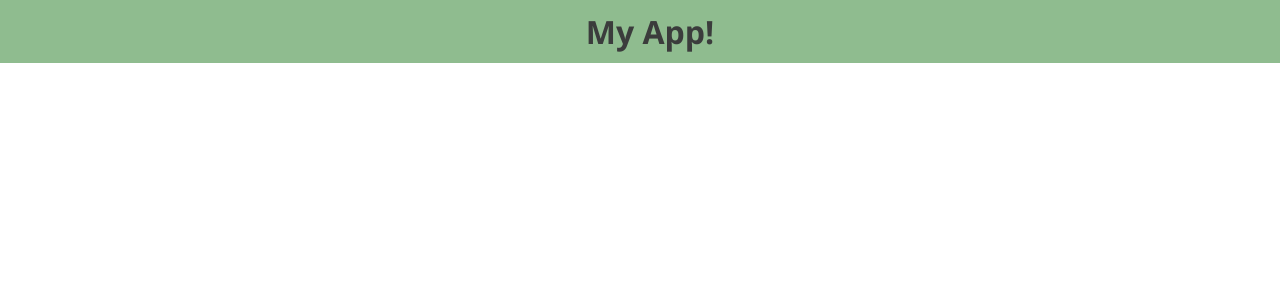
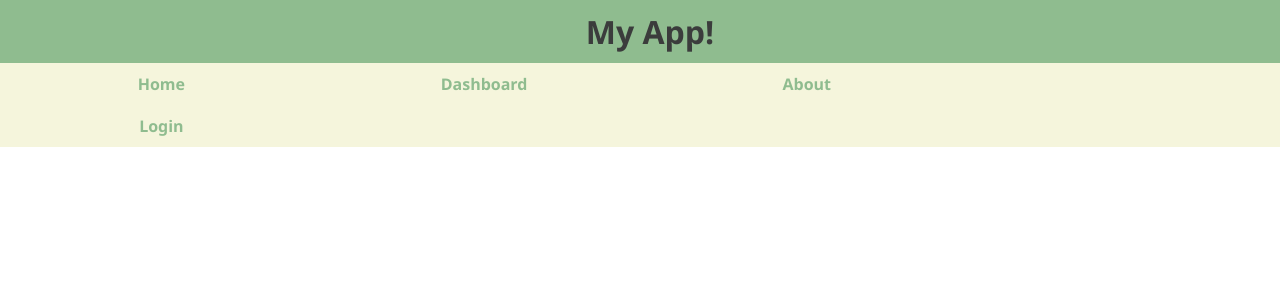
Before and after one commit to learn-co-curriculum/react-ts-react-router-code-along, a React (Create React App) app: page / in a window 1280 px wide. Shown: the top 300 px of the page. Built offline with nearby package versions, Linux system fonts and the light colour scheme.

Commit message:
update links section

```diff
--- a/src/index.css
+++ b/src/index.css
@@ -12,3 +12,22 @@
   color: rgb(59, 60, 60);
   text-align: center;
 }
+
+.nav-bar {
+  width: 100%;
+  background-color: beige;
+}
+
+.nav-link {
+  display: inline-block;
+  width: 23.65%;
+  padding: 10px;
+  text-align: center;
+  text-decoration: none;
+  font-weight: bold;
+  color: darkseagreen;
+}
+
+/* .active {
+  background-color: rgb(59, 60, 60);
+} */
--- a/src/index.tsx
+++ b/src/index.tsx
@@ -1,7 +1,53 @@
 import ReactDOM from "react-dom";
 import "./index.css";
 
-import { BrowserRouter, Routes, Route, Outlet } from "react-router-dom";
+import {
+  BrowserRouter,
+  Routes,
+  Route,
+  Outlet,
+  NavLink,
+} from "react-router-dom";
+
+const linkStyles = {
+  display: "inline-block",
+  width: "50px",
+  padding: "12px",
+  margin: "0 6px 6px",
+  background: "blue",
+  textDecoration: "none",
+  color: "white",
+};
+
+const activeLinkStyle = {
+  background: "darkblue",
+};
+
+function NavBar() {
+  return (
+    <div className="nav-bar">
+      {/* Step 3. Define the NavLink's */}
+      <NavLink
+        /* specify where the link should point to */
+        to="/"
+        /* add styling to Navlink, we will define this class in the CSS later */
+        className="nav-link"
+        end
+      >
+        Home
+      </NavLink>
+      <NavLink to="/dashboard" className="nav-link">
+        Dashboard
+      </NavLink>
+      <NavLink to="/about" className="nav-link">
+        About
+      </NavLink>
+      <NavLink to="/login" className="nav-link">
+        Login
+      </NavLink>
+    </div>
+  );
+}
 
 function Dashboard() {
   return (
@@ -40,6 +86,7 @@
   return (
     <div>
       <h1 className="app-header">My App!</h1>
+      <NavBar />
       <Outlet />
     </div>
   );
```
Also changed, not shown: 1 other file (tests, documents, lock files or other folders).
